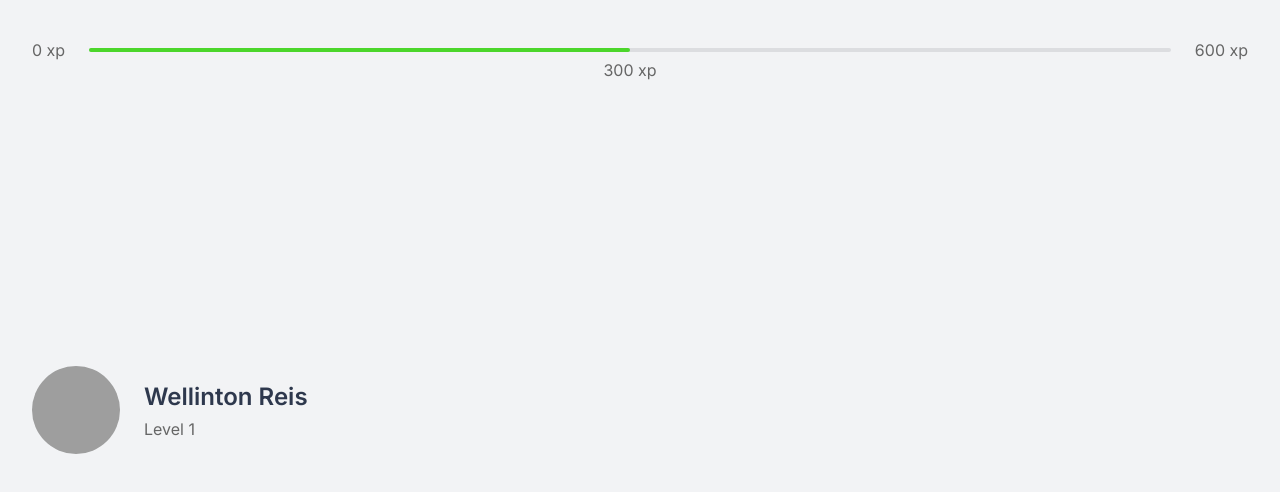
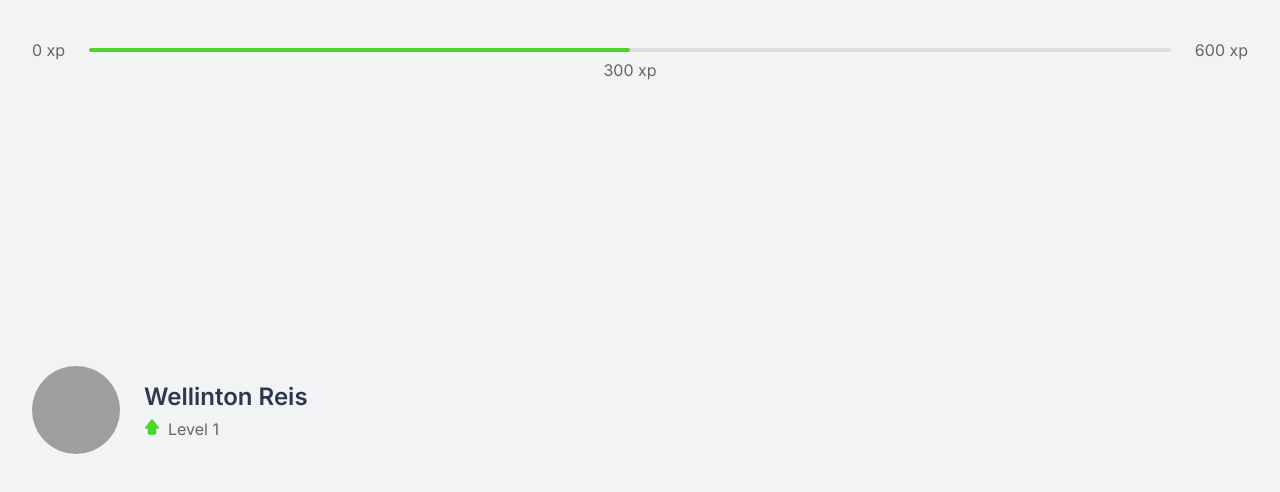
Before and after one commit to w-reis/move.it, a Next.js app: page / in a window 1280 px wide. Shown: the top 492 px of the page. Built offline with nearby package versions, Linux system fonts and the light colour scheme; grey boxes are pictures that could not be loaded.

Commit message:
add level up image

```diff
--- a/src/components/Profile.tsx
+++ b/src/components/Profile.tsx
@@ -6,7 +6,10 @@ export function Profile() {
       <img src="https://github.com/w-reis.png" alt="Wellinton Reis"/>
       <div>
         <strong>Wellinton Reis</strong>
-        <p>Level 1</p>
+        <p>
+          <img src="icons/level.svg" alt="level"/>
+          Level 1
+        </p>
       </div>
     </div>
   );
--- a/src/styles/components/Profile.module.css
+++ b/src/styles/components/Profile.module.css
@@ -21,5 +21,12 @@
 
 .profileContainer div p {
   font-size: 1rem;
+  list-style: 1;
   margin-top: 0.5rem;
 }
+
+.profileContainer div p img {
+  width: 1rem;
+  height: 1rem;
+  margin-right: 0.5rem;
+}
```
